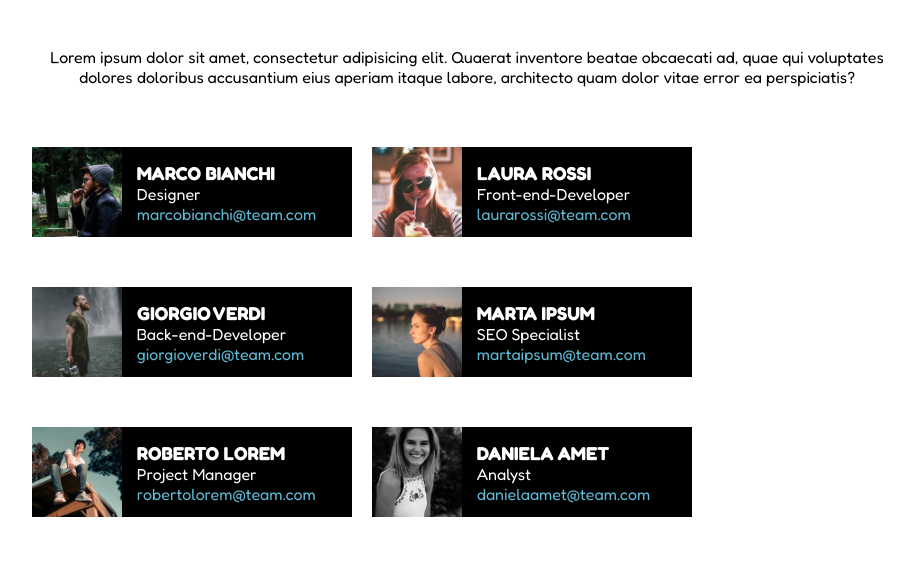
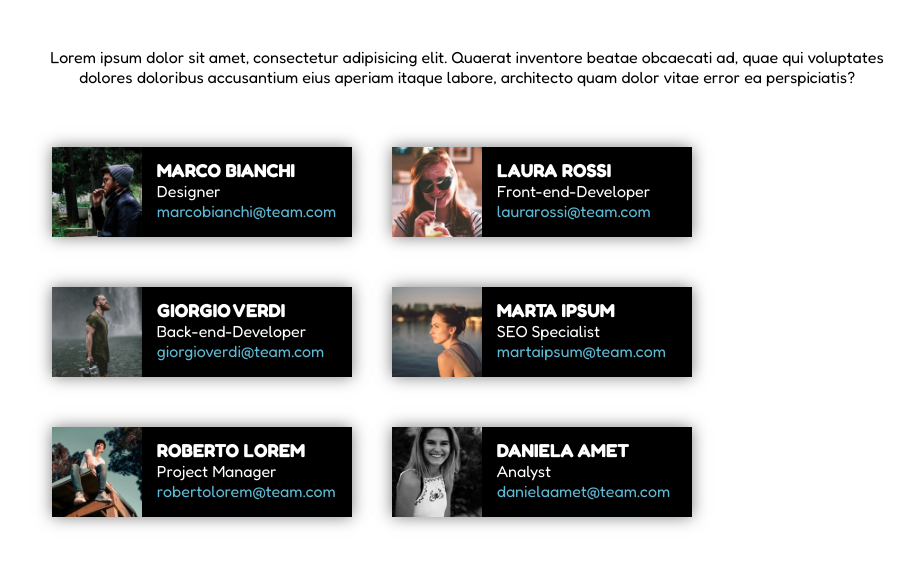
Before and after one commit to EmanueleDiLeo/html-css-float-cards, a plain HTML site: page index.html in a window 1280 px wide. Shown: the part 62-628 px from the top of the page, without its empty margins (173-1087 px from the left). Drawn offline with Linux system fonts and the light colour scheme.

Commit message:
[FIX] : mangin

```diff
--- a/css/style.css
+++ b/css/style.css
@@ -36,11 +36,12 @@ img{
 
  h3{
   color:white;
-  margin-top: 15px;
+  margin-top: 12px;
 
  }
 
  span{
+  display: block;
   color:white;
  }
 
@@ -49,6 +50,7 @@ img{
   color: #5dbad5;
  }
 
+
  a:hover{
   text-decoration: none;
   color: #e53171;
@@ -56,10 +58,14 @@ img{
 
  .card{
   display: inline-block;
-  margin: 30px 20px 20px 0px;
+  width: calc(100% / 3 - 40px);
+  margin:30px 20px 20px 20px;
+  min-width: 300px;
+  /* margin: 30px 20px 20px 0px; */
   background-color: black;
-  width: 320px;
-  height: 90px;
+  /* width: 320px; */
+  /* height: 90px; */
+  box-shadow: 0px 0px 15px rgba(0, 0, 0, 0.5);
  }
 
  .clearfix::after{
--- a/index.html
+++ b/index.html
@@ -27,16 +27,17 @@
     </p>
 
     <!-- inizio DIV-MAIN -->
-    <div class="div-main clearfix::after">
+    <div class="div-main clearfix">
 
 
-      <div class="card clearfix::after float-left">
+
+      <div class="card clearfix float-left">
 
         <div class="float-left">
           <img src="img/male1.png" alt="MARCO BIANCHI" title="MARCO BIANCHI">
         </div>
 
-        <div>
+        <div class="float-left">
           <h3><strong>MARCO BIANCHI</strong></h3>
           <span>Designer</span>
           <a href="mailto:marcobianchi@team.com">marcobianchi@team.com</a>
@@ -52,7 +53,7 @@
           <img src="img/female1.png" alt="LAURA ROSSI" title="LAURA ROSSI">
         </div>
 
-        <div>
+        <div class="float-left">
           <h3><strong>LAURA ROSSI</strong></h3>
           <span>Front-end-Developer</span>
           <a href="mailto:laurarossi@team.com">laurarossi@team.com</a>
@@ -68,7 +69,7 @@
           <img src="img/male2.png" alt="GIORGIO VERDI" title="GIORGIO VERDI">
         </div>
 
-        <div>
+        <div class="float-left">
           <h3><strong>GIORGIO VERDI</strong></h3>
           <span>Back-end-Developer</span>
           <a href="mailto:giorgioverdi@team.com">giorgioverdi@team.com</a>
@@ -84,7 +85,7 @@
           <img src="img/female2.png" alt="MARTA IPSUM" title="MARTA IPSUM">
         </div>
 
-        <div>
+        <div class="float-left">
           <h3><strong>MARTA IPSUM</strong></h3>
           <span>SEO Specialist</span>
           <a href="mailto:martaipsum@team.com">martaipsum@team.com</a>
@@ -100,7 +101,7 @@
           <img src="img/male3.png" alt="ROBERTO LOREM" title="ROBERTO LOREM">
         </div>
 
-        <div>
+        <div class="float-left">
           <h3><strong>ROBERTO LOREM</strong></h3>
           <span>Project Manager</span>
           <a href="mailto:robertolorem@team.com">robertolorem@team.com</a>
@@ -116,7 +117,7 @@
           <img src="img/female3.png" alt="DANIELA AMET" title="DANIELA AMET">
         </div>
 
-        <div>
+        <div class="float-left">
           <h3><strong>DANIELA AMET</strong></h3>
           <span>Analyst</span>
           <a href="mailto:danielaamet@team.com">danielaamet@team.com</a>
```
